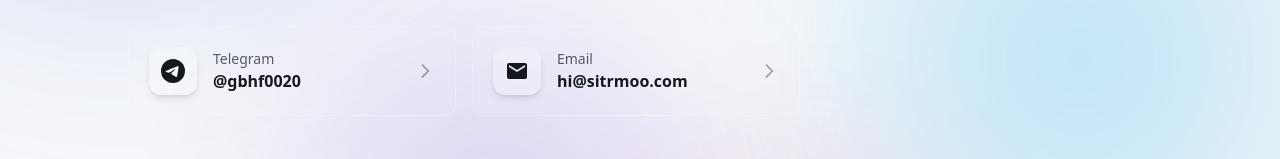
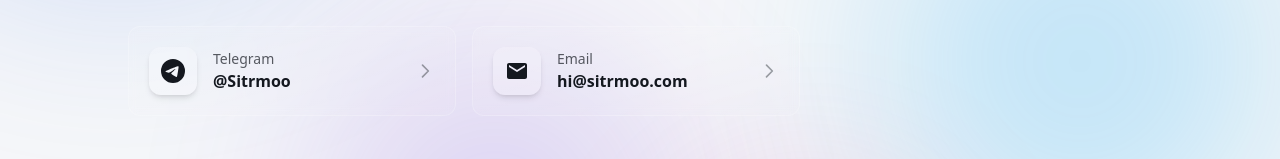
Before and after one commit to Sitrmoo/sitrmoo.com, a Next.js app: page /contact in a window 1280 px wide. Shown: the part 406-565 px from the top of the page. Built offline with nearby package versions, Linux system fonts and the light colour scheme.

Commit message:
更新 page.tsx

```diff
--- a/app/contact/page.tsx
+++ b/app/contact/page.tsx
@@ -29,8 +29,8 @@ const EmailIcon = ({ className }: { className?: string }) => (
 const contactMethods = [
   {
     name: "Telegram",
-    value: "@gbhf0020",
-    href: "https://t.me/gbhf0020",
+    value: "@Sitrmoo",
+    href: "https://t.me/sitrmoo",
     icon: TelegramIcon,
   },
   {
```
